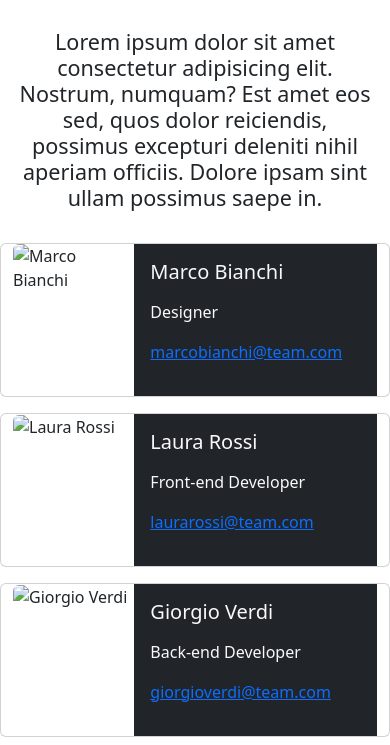
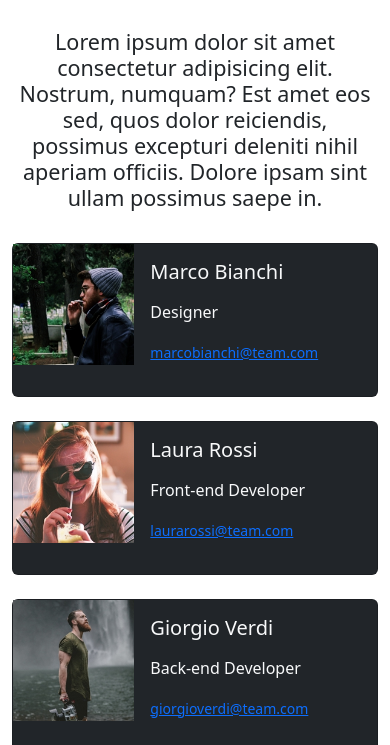
Before and after one commit to LucaCiani/js-our-team, a plain HTML site: page index.html in a window 390 px wide. Shown: the part 84-829 px from the top of the page. Drawn offline with nearby package versions, Linux system fonts and the light colour scheme.

Commit message:
complete + responsive bonus

```diff
--- a/assets/js/main.js
+++ b/assets/js/main.js
@@ -42,26 +42,28 @@ const teamInfo = document.getElementById("team-info");
 const printInfo = () => {
     for (let i = 0; i < teamMembers.length; i++) {
         const member = teamMembers[i];
-        teamInfo.innerHTML += `<div class="card mb-3">
-                        <div class="row g-0">
-                            <div class="col-4">
+        teamInfo.innerHTML += `<div class="col">
+                    <div class="card mb-3 bg-dark">
+                        <div class="row g-0 style="max-width: 600px;">
+                            <div class="col-4 col-md-5 col-lg-4">
                                 <img
-                                    src="../assets/img/${member.image}"
-                                    class="img-fluid rounded-start"
+                                    src="./assets/img/${member.img}"
+                                    class="img-fluid"
                                     alt="${member.name}"
                                 />
                             </div>
-                            <div class="col-8">
-                                <div class="card-body bg-dark text-light">
+                            <div class="col-8 col-md-7 col-lg-8">
+                                <div class="card-body text-light">
                                     <h5 class="card-title">${member.name}</h5>
                                     <p class="card-text">
                                         <p>${member.role}</p>
-                                        <a href="#">${member.email}</a>
+                                        <a class="small" href="#">${member.email}</a>
                                     </p>
                                 </div>
                             </div>
                         </div>
-                    </div>`;
+                    </div>
+                </div>`;
     }
 };
 
--- a/index.html
+++ b/index.html
@@ -29,7 +29,7 @@
             </header>
             <main>
                 <div
-                    class="row row-cols-sm-1 row-cols-md-2 row-cols-lg-3"
+                    class="row row-cols-1 row-cols-md-2 row-cols-lg-3 g-2"
                     id="team-info"
                 ></div>
             </main>
```
